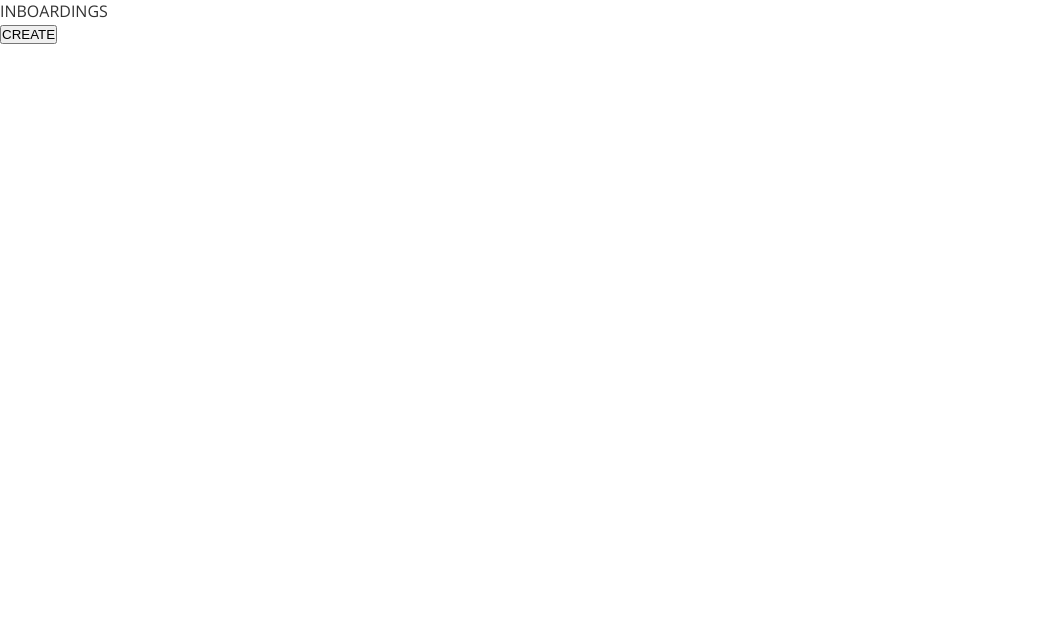
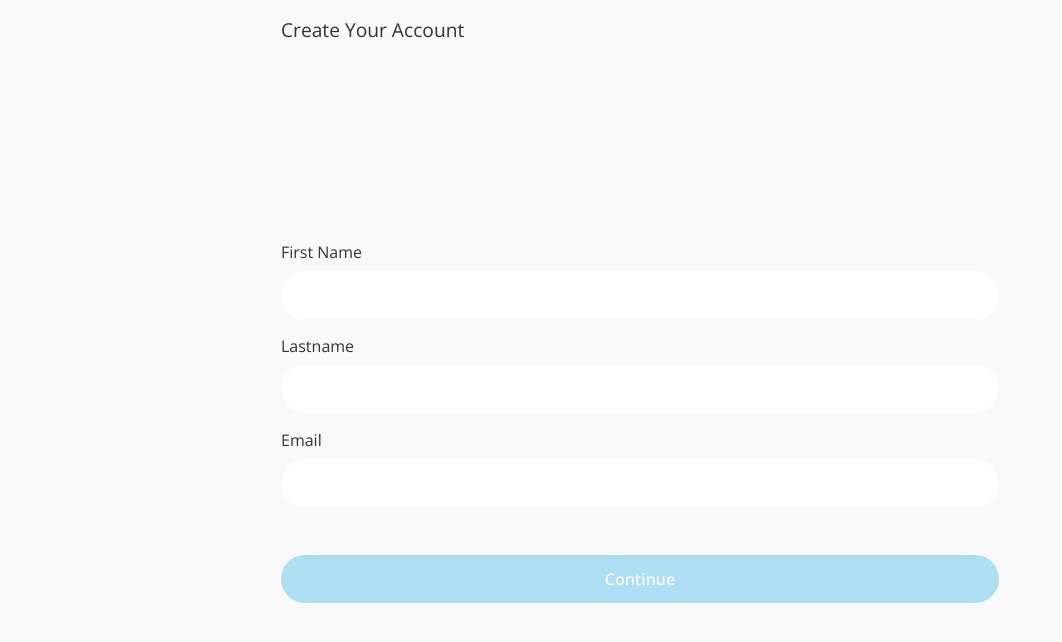
Before and after one commit to franfercalderon/hang-client, a React (Create React App) app: page /onboarding in a window 1280 px wide. Shown: the top 642 px of the page, without its empty margins (0-1062 px from the left). Built offline with nearby package versions, Linux system fonts and the light colour scheme; no server answers.

Commit message:
working on onboarding view

```diff
--- a/src/components/BtnPrimary/BtnPrimary.js
+++ b/src/components/BtnPrimary/BtnPrimary.js
@@ -1,6 +1,6 @@
 export default function BtnPrimary ({ action, displayText, enabled, submit }) {
     return(
-        <button className='btn-primary btn' onClick={ action } type={ submit ? 'submit' : ''}>
+        <button className={`btn-primary btn ${ !enabled ? 'disabled' : '' }`} onClick={ action } type={ submit ? 'submit' : ''} disabled={ !enabled } >
             { displayText }
         </button>
     )
--- /dev/null
+++ b/src/components/MainInput/MainInput.js
@@ -0,0 +1,8 @@
+export default function MainInput({ handleChange, value, name, placeholder, label }) {
+    return(
+        <>
+            <label htmlFor={ name }>{ label }</label>
+            <input type="text" className="main-input" value={ value } id={ name } name={ name } onChange={ ( e ) => handleChange( e ) } placeholder={ placeholder }/>
+        </>
+    )
+}
--- a/src/styles/variables.sass
+++ b/src/styles/variables.sass
@@ -47,11 +47,14 @@ $alertred: #f6230c68
     color: $darkwhite
     opacity: 0.9
     margin: 1rem 0
-    margin-top: 1.5rem
+    margin-top: 3rem
     border-radius: 500px
 
 .btn-primary:hover
     opacity: 1
+
+.btn-primary.disabled
+    opacity: 0.3
 
 .btn-secondary
     height: 3rem
--- a/src/views/Onboarding.js
+++ b/src/views/Onboarding.js
@@ -2,15 +2,18 @@ import { useContext, useEffect, useState } from "react"
 import { AppContext } from "../context/AppContext"
 import Swal from "sweetalert2"
 import useUsers from "../hooks/useUsers"
+import MainInput from "../components/MainInput/MainInput"
+import BtnPrimary from "../components/BtnPrimary/BtnPrimary"
 
 export default function Onboarding () {
 
     //STATE
-    const [ userData, setUserData ] = useState( {
-        name: 'Peter',
-        lastname: 'Kollergan',
-        email: 'peter@KOLLErgan.com'
-    } )
+    const [ userData, setUserData ] = useState({
+        name: '',
+        lastname: '',
+        email: ''
+    })
+    const [ enableSubmit, setEnableSubmit ] = useState( false )
 
     //CONTEXT
     const { authUser } = useContext( AppContext )
@@ -19,10 +22,11 @@ export default function Onboarding () {
     const { createUser } = useUsers()
 
     //FUNCTIONS
-    const handleNewUser = async ( data ) => {
+    const handleNewUser = async ( e ) => {
+        e.preventDefault()
         try {
             const user = {
-                ...data,
+                ...userData,
                 phoneNumber: authUser.phoneNumber,
                 id: authUser.uid
             }
@@ -45,20 +49,39 @@ export default function Onboarding () {
         }
     }
 
+    const handleChange = ( e ) => {
+        const { name, value } = e.target
+        setUserData(( prevData ) => ({
+            ...prevData,
+            [ name ]: value
+        }))
+    }
+
     //EFFECTS
-    // useEffect(() => {
-    //     if( authUser ){
-    //         console.log( authUser );
-    //     }
-    // }, [ authUser ])
+    useEffect(() => {
+        if( authUser?.phoneNumber && authUser?.uid && userData.email !== '' && userData.name !== '' && userData.lastname !== '' ){
+            setEnableSubmit( true )
+        } else {
+            setEnableSubmit( false )
+        }
+    }, [ authUser, userData ])
 
     return(
-        <>
-            <p>INBOARDINGS</p>
-            <button onClick={() => handleNewUser( userData )}>
-                CREATE
-            </button>
-        </>
+        <div className="view-container onboarding">
+            <div className="section-container topbar-title">
+                Create Your Account
+            </div>
+            <div className="view-body">
+                <div className="section-container">
+                    <form>
+                        <MainInput name={ 'name' } value={ userData.name } handleChange={ handleChange } label={'First Name'}/>
+                        <MainInput name={ 'lastname' } value={ userData.lastname } handleChange={ handleChange } label={'Lastname'}/>
+                        <MainInput name={ 'email' } value={ userData.email } handleChange={ handleChange } label={'Email'}/>
+                        <BtnPrimary action={ ( e ) => handleNewUser( e ) } displayText={ 'Continue' } submit={ true } enabled={ enableSubmit }/>
+                    </form>
+                </div>
+            </div>
+        </div>
 
     )
 }
```
